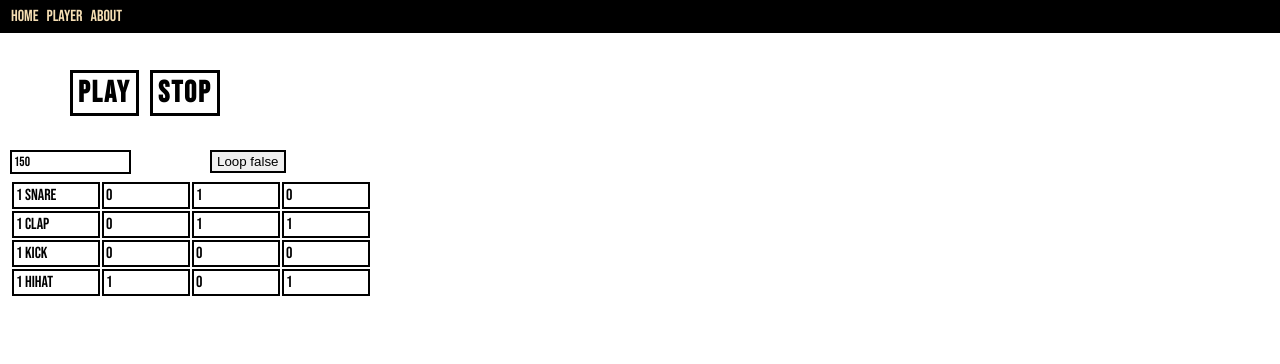
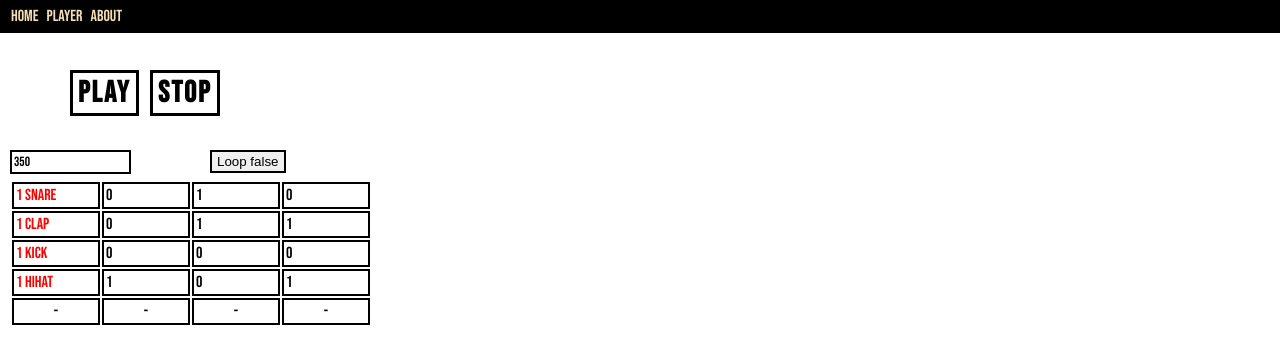
Before and after one commit to geonith-george/beats, an Angular app: page /player/beats in a window 1280 px wide. Shown: the top 364 px of the page. Built offline with nearby package versions, Linux system fonts and the light colour scheme.

Commit message:
version 6

```diff
--- a/src/app/beat-player/beat-player.component.css
+++ b/src/app/beat-player/beat-player.component.css
@@ -58,3 +58,8 @@ td{
   font-family: 'Bebas Neue', cursive;
   padding: 2px;
 }
+
+.c1{color: red;}
+.c2{}
+.c3{}
+.c4{}
--- a/src/app/beat-player/beat-player.component.html
+++ b/src/app/beat-player/beat-player.component.html
@@ -5,31 +5,38 @@
 <audio id="hihat" class="sound" src="../../assets/hihat.mp3"></audio>
 <audio id="kick" class="sound" src="../../assets/kick.mp3"></audio>
 
-<input type="number" name="speed" id="speed" value="150" #spd>
+<input type="number" name="speed" id="speed" value="350" #spd>
 <button (click)='validator()'>Loop {{ loop }}</button>
 
 <table>
     <tr>
-        <td (click)="activeSnare(0)">{{snare[0]}} snare</td>
-        <td (click)="activeSnare(1)">{{snare[1]}}</td>
-        <td (click)="activeSnare(2)">{{snare[2]}}</td>
-        <td (click)="activeSnare(3)">{{snare[3]}}</td>
+        <td (click)="activeSnare(0)" class="c1">{{snare[0]}} snare</td>
+        <td (click)="activeSnare(1)" class="c2">{{snare[1]}}</td>
+        <td (click)="activeSnare(2)" class="c3">{{snare[2]}}</td>
+        <td (click)="activeSnare(3)" class="c4">{{snare[3]}}</td>
     <tr>
-        <td (click)="activeClap(0)">{{clap[0]}} clap</td>
-        <td (click)="activeClap(1)">{{clap[1]}}</td>
-        <td (click)="activeClap(2)">{{clap[2]}}</td>
-        <td (click)="activeClap(3)">{{clap[3]}}</td>
+        <td (click)="activeClap(0)" class="c1">{{clap[0]}} clap</td>
+        <td (click)="activeClap(1)" class="c2">{{clap[1]}}</td>
+        <td (click)="activeClap(2)" class="c3">{{clap[2]}}</td>
+        <td (click)="activeClap(3)" class="c4">{{clap[3]}}</td>
     </tr>
     <tr>
-        <td (click)="activeKick(0)">{{kick[0]}} kick</td>
-        <td (click)="activeKick(1)">{{kick[1]}}</td>
-        <td (click)="activeKick(2)">{{kick[2]}}</td>
-        <td (click)="activeKick(3)">{{kick[3]}}</td>
+        <td (click)="activeKick(0)" class="c1">{{kick[0]}} kick</td>
+        <td (click)="activeKick(1)" class="c2">{{kick[1]}}</td>
+        <td (click)="activeKick(2)" class="c3">{{kick[2]}}</td>
+        <td (click)="activeKick(3)" class="c4">{{kick[3]}}</td>
     </tr>
     <tr>
-        <td (click)="activeHihat(0)">{{hitat[0]}} hihat</td>
-        <td (click)="activeHihat(1)">{{hitat[1]}}</td>
-        <td (click)="activeHihat(2)">{{hitat[2]}}</td>
-        <td (click)="activeHihat(3)">{{hitat[3]}}</td>
+        <td (click)="activeHihat(0)" class="c1">{{hitat[0]}} hihat</td>
+        <td (click)="activeHihat(1)" class="c2">{{hitat[1]}}</td>
+        <td (click)="activeHihat(2)" class="c3">{{hitat[2]}}</td>
+        <td (click)="activeHihat(3)" class="c4">{{hitat[3]}}</td>
+    </tr>
+
+    <tr>
+        <td style="text-align: center;">{{cur[0]}}</td>
+        <td style="text-align: center;">{{cur[1]}}</td>
+        <td style="text-align: center;">{{cur[2]}}</td>
+        <td style="text-align: center;">{{cur[3]}}</td>
     </tr>
 </table>
--- a/src/app/beat-player/beat-player.component.ts
+++ b/src/app/beat-player/beat-player.component.ts
@@ -1,5 +1,6 @@
 import { Component, OnInit } from '@angular/core';
 import { DOCUMENT } from '@angular/common';
+import { trimTrailingNulls } from '@angular/compiler/src/render3/view/util';
 
 @Component({
   selector: 'app-beat-player',
@@ -13,7 +14,8 @@ export class BeatPlayerComponent implements OnInit {
   clap: number[] =  [1,0,1,1];
   kick: number[] =  [1,0,0,0];
   hitat: number[] = [1,1,0,1];
-  speed = 150;
+  cur: string[] = ['-','-','-','-'];
+  speed = 357;
   loop:boolean = false;
 
   constructor() {
@@ -62,6 +64,7 @@ export class BeatPlayerComponent implements OnInit {
   }
 
 stop(){
+  this.loop= false;
   throw new Error("Something went badly wrong!");
 }
 
@@ -83,14 +86,15 @@ stop(){
    let k = (<HTMLMediaElement>document.getElementById('kick'));
    let h = (<HTMLMediaElement>document.getElementById('hihat'));
 
-
    for(let i=0;i<4;i++){
+    this.cur[i]='+';
      await this.delay(this.speed);
       if (this.snare[i] ==1){
         s.currentTime=0;
         s.play();
       }
       if (this.clap[i] ==1){
+
         c.currentTime=0;
         c.play();
       }
@@ -102,6 +106,7 @@ stop(){
         h.currentTime=0;
         h.play();
       }
+      this.cur[i]='-';
     }
 
     if (this.loop == true){
```
